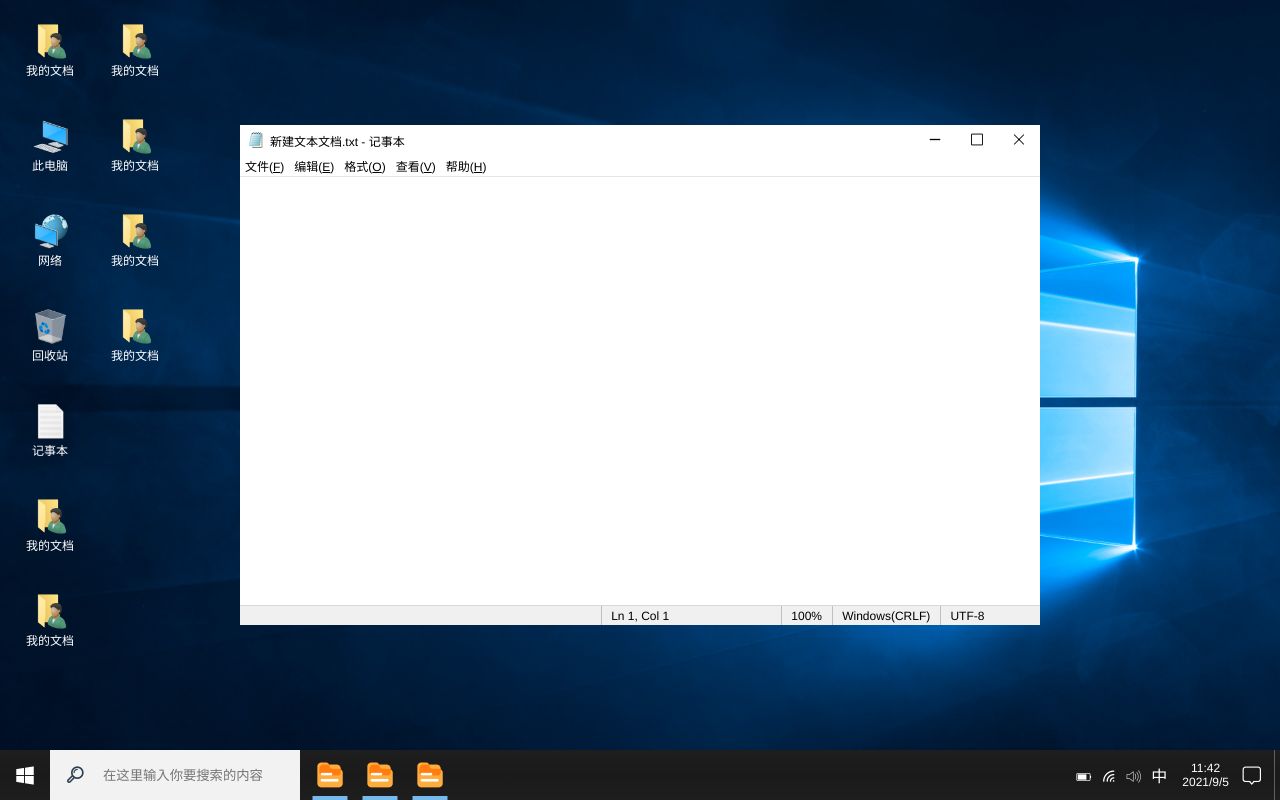
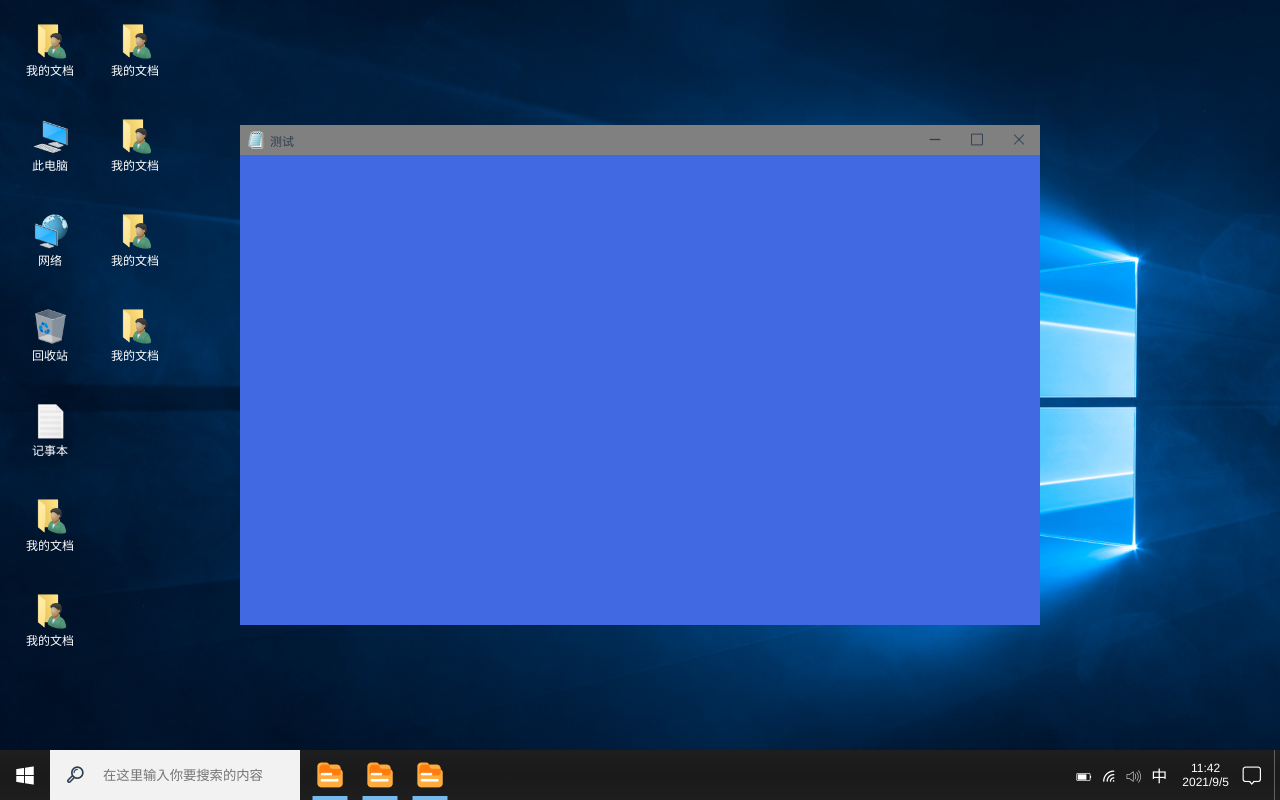
Before and after one commit to MrRainbowYoo/WebWin10, a Vue app: page / in a window 1280 px wide. Built offline with nearby package versions, Linux system fonts and the light colour scheme.

Commit message:
封装程序Wrap、Header以及自定义拖拽指令

```diff
--- a/src/App.vue
+++ b/src/App.vue
@@ -19,5 +19,6 @@
   background: url('./assets/wallpaper.jpg') no-repeat;
   background-size: 100% 100%;
   height: 100vh;
+  user-select: none;
 }
 </style>
--- a/src/components/Notebook.vue
+++ b/src/components/Notebook.vue
@@ -1,18 +1,10 @@
 <template>
-    <div class="notebook" :style="{'width':width,'height':height}" ref="notebook">
-        <div class="notebook-head" @mousedown="drag($event)">
-            <div class="notebook-head-icon"><img :src="icon" alt=""></div>
-            <div class="notebook-head-name">新建文本文档.txt - 记事本</div>
-            <div class="notebook-head-right">
-                <span class="iconfont icon-zuixiaohua" title="最小化"></span>
-                <span class="iconfont" @click="maxSize" :class="isMax ? 'icon-zuidahua':'icon-window-maximize'" :title="isMax ? '向下还原':'最大化'"></span>
-                <span class="iconfont icon-cha" title="关闭"></span>
-            </div>
-        </div>
+    <WinAppWrap >
+        <div class="notebook">
             <div class="notebook-toolbar">
                 <div class="notebook-toolbar-item" v-for="item in toolbar" :key="item.code">{{item.text}}(<span>{{item.code}}</span>)</div>
             </div>
-        <div class="notebook-content" contenteditable></div>
+            <div class="notebook-content" contenteditable autofocus></div>
             <div class="notebook-footer">
                 <div class="notebook-footer-item">UTF-8</div>
                 <div class="notebook-footer-item">Windows(CRLF)</div>
@@ -20,69 +12,22 @@
                 <div class="notebook-footer-item">Ln 1, Col 1</div>
             </div>
         </div>
+    </WinAppWrap>
 </template>
 
 <script>
+import WinAppWrap from './WinAppWrap'
+
 export default {
     data(){
         return {
-            icon: require('@/assets/记事本icon.png'),
             toolbar: [{text:'文件',code:'F'},{text:'编辑',code:'E'},{text:'格式',code:'O'},{text:'查看',code:'V'},{text:'帮助',code:'H'}],
-            width: '800px',
-            height: '500px',
-            isMax: false
         }
     },
-    methods: {
-        maxSize(){
-            if(!this.isMax){
-                this.width = '100%'
-                this.height = '100%'
-                this.$refs.notebook.style.left = '50%'
-                this.$refs.notebook.style.top = '50%'
-                this.isMax = true
-            }else{
-                this.width = '800px'
-                this.height = '500px'
-                this.isMax = false
-            }
-        },
-        drag(e){
-            let moveBox = this.$refs['notebook']
-            let moveTitle = e.target
-            let { clientX,clientY } = e
-            let objX,objY
-
-            // 只允许左键
-            if(e.button !== 0)
-                return ;
-
-            objX = moveBox.offsetLeft
-            objY = moveBox.offsetTop
-            moveBox.style.transition = '0s'
-            moveTitle.style.cursor = 'move'
-
-            document.onmousemove = (event) => {
-                if(moveBox.getBoundingClientRect().top <= 0){
-                    if(this.isMax)
-                        return ;
-                    this.width = '100%'
-                    this.height = '100%'
-                    this.$refs.notebook.style.left = '50%'
-                    this.$refs.notebook.style.top = '50%'
-                    this.isMax = true
-                    return ;
-                }
-                moveBox.style.left = (event.clientX - clientX + objX) + 'px'
-                moveBox.style.top = (event.clientY - clientY + objY) + 'px'
-            }
-
-            document.onmouseup = () => {
-                document.onmousemove = null
-                moveTitle.style.cursor = 'default'
-                moveBox.style.transition = '.2s'
-            }
-        }
+    components: { WinAppWrap },
+    provide: {
+        iconUrl: require('@/assets/记事本icon.png'),
+        headerName: '新建文本文档.txt - 记事本'
     }
 }
 </script>
@@ -94,41 +39,12 @@
         color: #000;
         display: flex;
         flex-direction: column;
-        position: absolute;
-        left: 50%;
-        top: 50%;
-        transform: translate(-50%,-50%);
-        transition: .2s;
-
-        &-head {
-            display: flex;
-            align-items: center;
-            height: 30px;
-            font-size: 12px;
-            cursor: default;
-            user-select: none;
-
-            &-icon img{
-                width: 20px;
-                height: 25px;
-                margin: 3px 5px 0 5px;
-            }
-
-            &-right {
-                margin-left: auto;
-                height: 100%;
-
-                span {
-                    display: inline-block;
-                    padding: 8px 15px;
-                    font-size: 12px;
-
-                    &:hover {
-                        background-color: rgb(229, 229, 229);
-                    }
-                }
-            }
-        }
+        // position: absolute;
+        // left: 50%;
+        // top: 50%;
+        // transform: translate(-50%,-50%);
+        // transition: .2s;
+        flex: 1;
 
         &-toolbar {
             display: flex;
--- /dev/null
+++ b/src/components/WinAppHeader.vue
@@ -0,0 +1,79 @@
+<template>
+    <div class="winapp-header" :style="{'background':bgColor}">
+        <div class="winapp-header-icon"><img :src="iconUrl" alt=""></div>
+        <div class="winapp-header-name">{{headerName}}</div>
+        <div class="winapp-header-right">
+            <span class="iconfont icon-zuixiaohua" title="最小化"></span>
+            <span class="iconfont" @click="fatherMax()" :class="isMax ? 'icon-zuidahua':'icon-window-maximize'" :title="isMax ? '向下还原':'最大化'"></span>
+            <span class="iconfont icon-cha" title="关闭"></span>
+        </div>
+    </div>
+</template>
+
+<script>
+export default {
+    data(){
+        return {
+            iconUrl: this.iconUrl,
+            headerName: this.headerName,
+            bgColor: this.bgColor
+        }
+    },
+    props: {
+        isMax: {
+            type: Boolean,
+            default: false
+        },
+    },
+    inject: {
+        iconUrl:{},
+        headerName:{},
+        bgColor:{
+            default: '#fff'
+        }
+    },
+    methods: {
+        fatherMax(){
+            this.$emit('setMax')
+        }
+    }
+}
+</script>
+
+<style lang="less">
+    .winapp-header {
+        width: 100%;
+        height: 30px;
+        font-size: 12px;
+        display: flex;
+        align-items: center;
+        cursor: default;
+        user-select: none;
+
+        &-icon img{
+            width: 20px;
+            height: 25px;
+            margin: 3px 5px 0 5px;
+        }
+
+        &-right {
+            margin-left: auto;
+            height: 100%;
+
+            span {
+                display: inline-block;
+                padding: 8px 15px;
+                font-size: 12px;
+
+                &:hover:not(:last-of-type) {
+                    background-color: rgb(229, 229, 229);
+                }
+
+                &:last-of-type:hover {
+                    background-color: rgb(232, 17, 35);
+                    color: #fff;
+                }
+            }
+        }
+    }
+</style>
--- /dev/null
+++ b/src/components/WinAppWrap.vue
@@ -0,0 +1,81 @@
+<template>
+    <div class="winapp-wrap"
+        :style="{'width':width,'height':height}"
+        ref="winappwrap"
+        v-drag="{setMax,isMax}"
+        @mousedown.stop="changeZIndex($event)"
+    >
+        <WinAppHeader @setMax="setMax()" :isMax="isMax"/>
+        <slot></slot>
+    </div>
+</template>
+
+<script>
+import WinAppHeader from './WinAppHeader.vue'
+
+export default {
+    data(){
+        return {
+            width: '800px',
+            height: '500px',
+            isMax: false,
+        }
+    },
+    methods: {
+        setMax(type='in'){
+            switch(type){
+                case 'in':
+                    if(!this.isMax){
+                        this.width = '100%'
+                        this.height = '100%'
+                        this.$refs.winappwrap.style.left = '50%'
+                        this.$refs.winappwrap.style.top = '50%'
+                        this.isMax = true
+                    }else{
+                        this.width = '800px'
+                        this.height = '500px'
+                        this.isMax = false
+                    }
+                    break;
+                case 'out':
+                    this.width = '100%'
+                    this.height = '100%'
+                    this.$refs.winappwrap.style.left = '50%'
+                    this.$refs.winappwrap.style.top = '50%'
+                    this.isMax = true
+                    break;
+            }
+        },
+        changeZIndex(e){
+            this.$store.commit('changeZIndex')
+            e.currentTarget.style.zIndex = this.zIndex
+            console.log(e.currentTarget)
+        }
+    },
+    components: { WinAppHeader },
+    computed:{
+        zIndex(){
+            return this.$store.state.zIndex
+        },
+        // initialPos(){
+        //     // 生成 [30,60] 随机数
+        //     let left = parseInt(Math.random()*60,10) + 30;
+        //     let top = parseInt(Math.random()*60,10) + 30;
+        //     return [left+'%',top+'%']
+        // }
+    }
+}
+</script>
+
+<style lang="less">
+.winapp-wrap{
+    display: flex;
+    flex-direction: column;
+    position: absolute;
+    left: 50%;
+    top: 50%;
+    transform: translate(-50%,-50%);
+    transition: .2s;
+    z-index: 0;
+}
+</style>
--- /dev/null
+++ b/src/components/testApp.vue
@@ -0,0 +1,30 @@
+<template>
+    <WinAppWrap >
+        <div class="test"></div>
+    </WinAppWrap>
+</template>
+
+<script>
+import WinAppWrap from './WinAppWrap'
+
+export default {
+    data(){
+        return {}
+    },
+    methods:{
+    },
+    components:{ WinAppWrap },
+    provide: {
+        iconUrl: require('@/assets/记事本icon.png'),
+        headerName: '测试',
+        bgColor: 'gray'
+    }
+}
+</script>
+
+<style>
+.test {
+    background-color: royalblue;
+    flex: 1;
+}
+</style>
--- a/src/main.js
+++ b/src/main.js
@@ -9,13 +9,59 @@
 Vue.config.productionTip = false
 Vue.use(ElementUI)
 
+// 禁用右键
+document.oncontextmenu = function () {
+  return false;
+};
+
+// 自定义拖拽指令
+Vue.directive('drag', (el, bingding) => {
+  Vue.nextTick(() => {
+    let moveBox = el
+    let moveTitle = el.querySelector('.winapp-header')
+    let clientX, clientY
+    let objX, objY
+
+    moveTitle.onmousedown = (e) => {
+      // 只允许左键
+      if (e.button !== 0)
+        return;
+
+      objX = moveBox.offsetLeft
+      objY = moveBox.offsetTop
+      moveBox.style.transition = '0s'
+      moveTitle.style.cursor = 'move'
+      clientX = e.clientX
+      clientY = e.clientY
+
+      document.onmousemove = (event) => {
+        // 边界判断
+        if (moveBox.getBoundingClientRect().top <= 0) {
+          moveBox.style.transition = '.2s'
+          moveTitle.style.cursor = 'default'
+          let boxIsMax = bingding.value.isMax
+          if (boxIsMax)
+            return;
+          bingding.value.setMax('out')
+          return;
+        }
+        moveBox.style.left = (event.clientX - clientX + objX) + 'px'
+        moveBox.style.top = (event.clientY - clientY + objY) + 'px'
+      }
+
+      document.onmouseup = () => {
+        document.onmousemove = null
+        document.onmouseup = null
+        moveTitle.style.cursor = 'default'
+        moveBox.style.transition = '.2s'
+      }
+    }
+
+  })
+})
+
 new Vue({
   router,
   store,
   render: h => h(App)
 }).$mount('#app')
-
-// 禁用右键
-document.oncontextmenu = function() {
-  return false;
-};
--- a/src/store/index.js
+++ b/src/store/index.js
@@ -6,7 +6,8 @@
 export default new Vuex.Store({
   state: {
     nowBox:"",
-    showBox:""
+    showBox:"",
+    zIndex: 0
   },
   mutations: {
     changeNowBox(state,nowBox){
@@ -14,6 +15,9 @@
     },
     changeShowBox(state,name){
       state.showBox = name
+    },
+    changeZIndex(state){
+      state.zIndex ++
     }
   },
   actions: {
--- a/src/views/Home.vue
+++ b/src/views/Home.vue
@@ -2,6 +2,7 @@
   <div class="home"  @click="hideBox">
     <AppWrap />
     <Notebook />
+    <testApp />
     <transition name="showBox">
       <component v-if="showBox === nowBox.name" :is="nowBox.name" :width="nowBox.width" :height="nowBox.height" :bottom="nowBox.bottom" :right="nowBox.right"></component>
     </transition>
@@ -21,6 +22,7 @@
 import StartBox from '@/components/WinBoxes/StartBox'
 
 import Notebook from '@/components/Notebook'
+import testApp from '@/components/testApp'
 export default {
   name: 'Home',
   components: {
@@ -32,7 +34,8 @@
     CalendarBox,
     NoticeBox,
     StartBox,
-    Notebook
+    Notebook,
+    testApp
   },
   data(){
     return {
```
Lines whose indentation alone changed are shown as unchanged.
